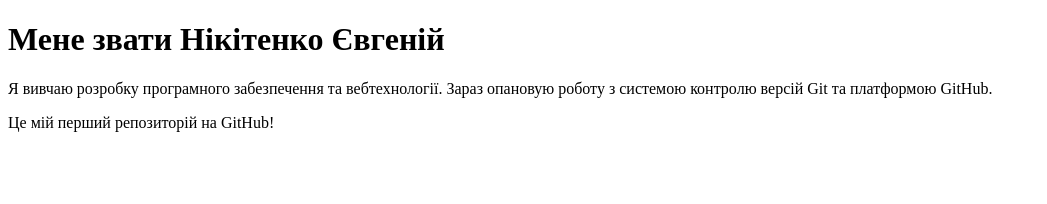
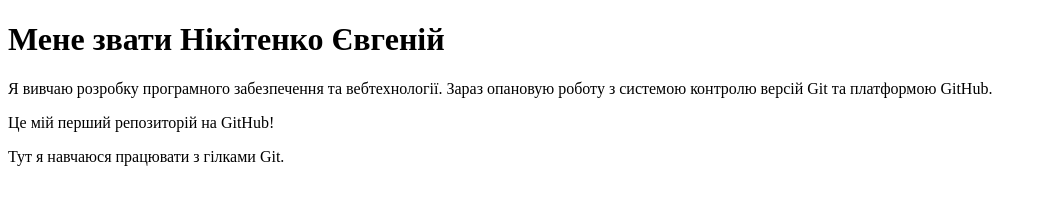
Before and after one commit to Eugene386/my_first_website, a plain HTML site: page index.html in a window 1280 px wide. Shown: the whole page, without its empty margins (0-1047 px from the left). Drawn offline with Linux system fonts and the light colour scheme.

```diff
--- a/index.html
+++ b/index.html
@@ -10,6 +10,7 @@
     <h1>Мене звати Нікітенко Євгеній</h1>
     <p>Я вивчаю розробку програмного забезпечення та вебтехнології. Зараз опановую роботу з системою контролю версій Git та платформою GitHub.</p>
     <p>Це мій перший репозиторій на GitHub!</p>
+    <p>Тут я навчаюся працювати з гілками Git.</p>
 
 </body>
 </html>
```
